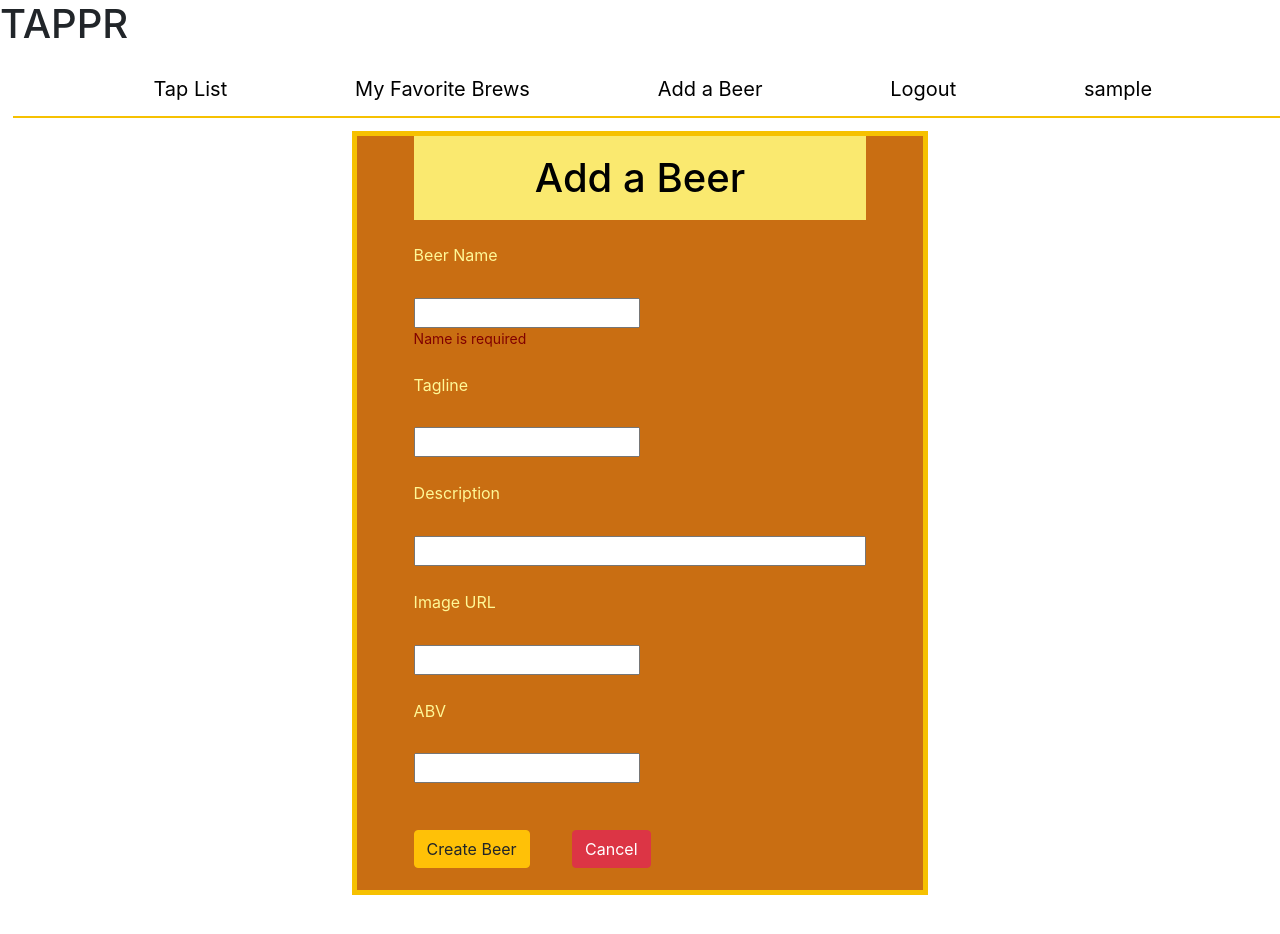
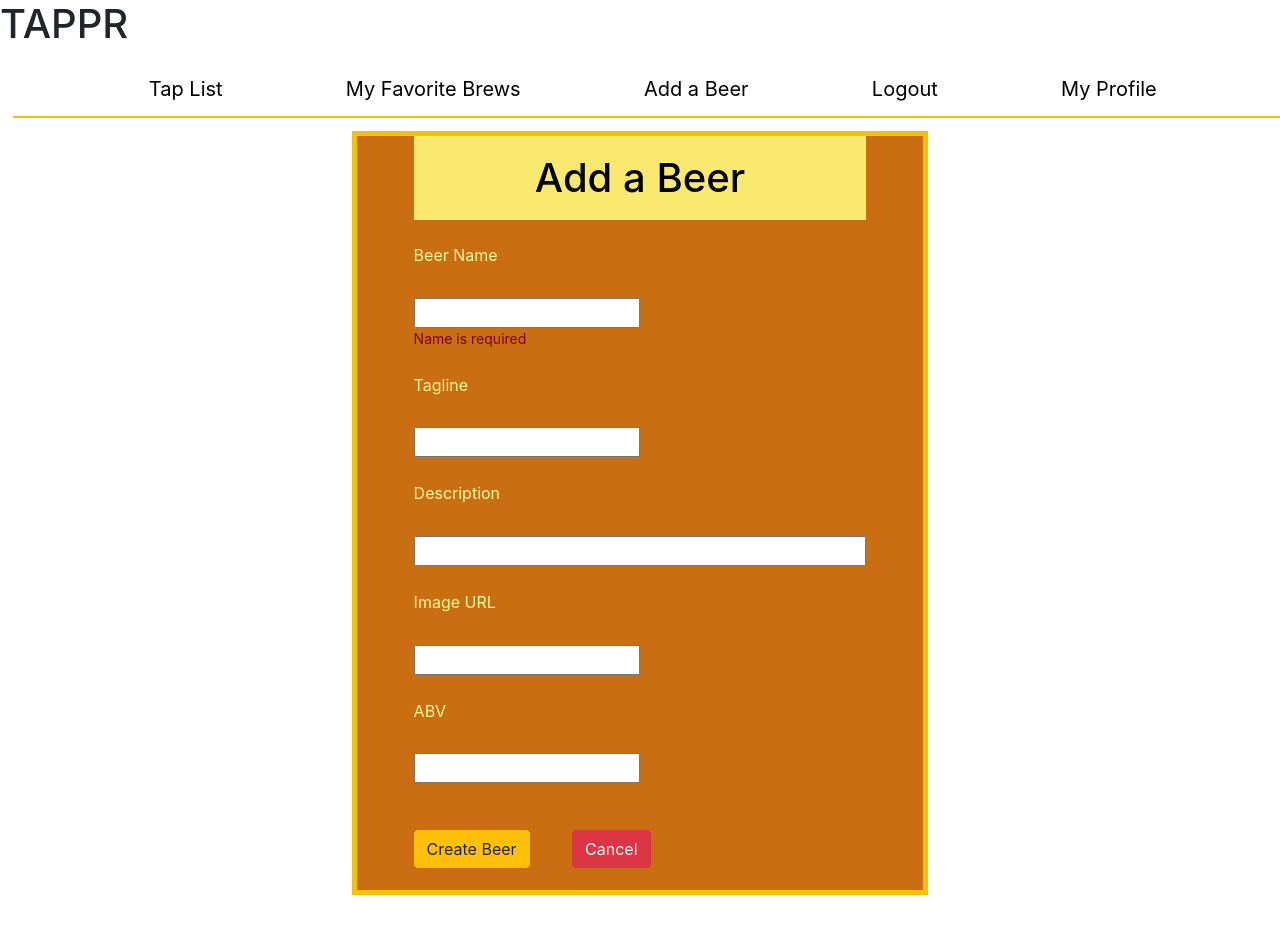
Before and after one commit to tappr-app/tappr, a React (Create React App) app in the folder tappr-fe/: page /add-a-beer in a window 1280 px wide. Shown: the top 934 px of the page. Built offline with nearby package versions, Linux system fonts and the light colour scheme; sample sign-in values are in the browser's storage.

Commit message:
Change navbar to My Profile

```diff
--- a/tappr-fe/src/components/UserNavbar.js
+++ b/tappr-fe/src/components/UserNavbar.js
@@ -21,7 +21,7 @@ const UserNavbar = (props) => {
         <NavLinks href={`/my-brews/${user_id}`}>My Favorite Brews</NavLinks>
         <NavLinks href="/add-a-beer">Add a Beer</NavLinks>
         <NavLinks href='/login' onClick={() => logout()}>Logout</NavLinks>
-        <NavLinks href={`/my-profile/${user_id}`}>{user_username}</NavLinks>
+        <NavLinks href={`/my-profile/${user_id}`}>My Profile</NavLinks>
       </Navbar>
     </div>
   );
```
